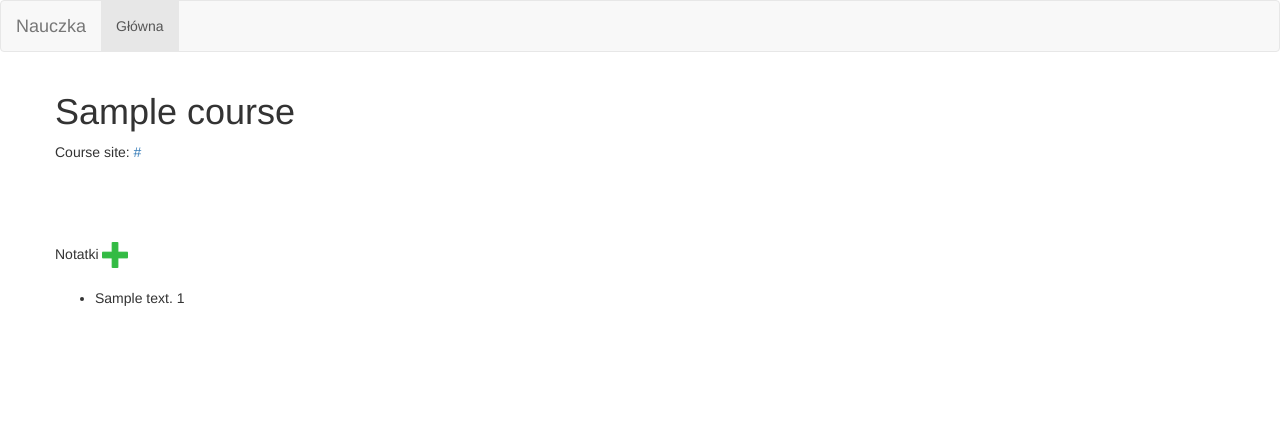
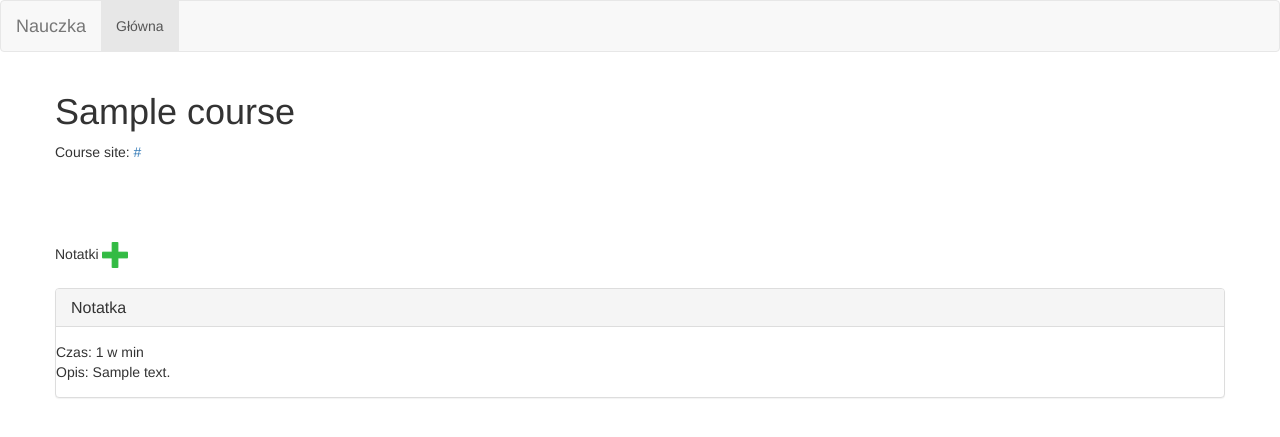
Before and after one commit to liscju/Nauczka, a Django app: page /courses/1/ in a window 1280 px wide. Shown: the top 437 px of the page. Run offline with Django 3.2, Linux system fonts and the light colour scheme; tables that the repository leaves empty hold one stand-in row (values such as "Sample post"); some libraries are stand-ins or nearby versions.

Commit message:
Changed notes for course view to use panel, closing issue #30

```diff
--- a/nauczka/home/templates/get_course_details.html
+++ b/nauczka/home/templates/get_course_details.html
@@ -40,10 +40,20 @@
         </div>
     </div>
     <div class="row">
-        <ul>
-            {% for note in notes %}
-                <li><span class="note-time-description">{{ note.description }}</span> <span class="note-time-spent">{{ note.time_spent }}</span></li>
-            {% endfor %}
-        </ul>
+        {% for note in notes %}
+            <div class="panel panel-default">
+                <div class="panel-heading">
+                    <h3 class="panel-title">Notatka</h3>
+                </div>
+                <div class="panel-body">
+                    <div class="row">
+                        <span class="note-time-spent">Czas: {{ note.time_spent }} w min</span>
+                    </div>
+                    <div class="row">
+                        <span class="note-time-description">Opis: {{ note.description }}</span>
+                    </div>
+                </div>
+            </div>
+        {% endfor %}
     </div>
 {% endblock %}
```
